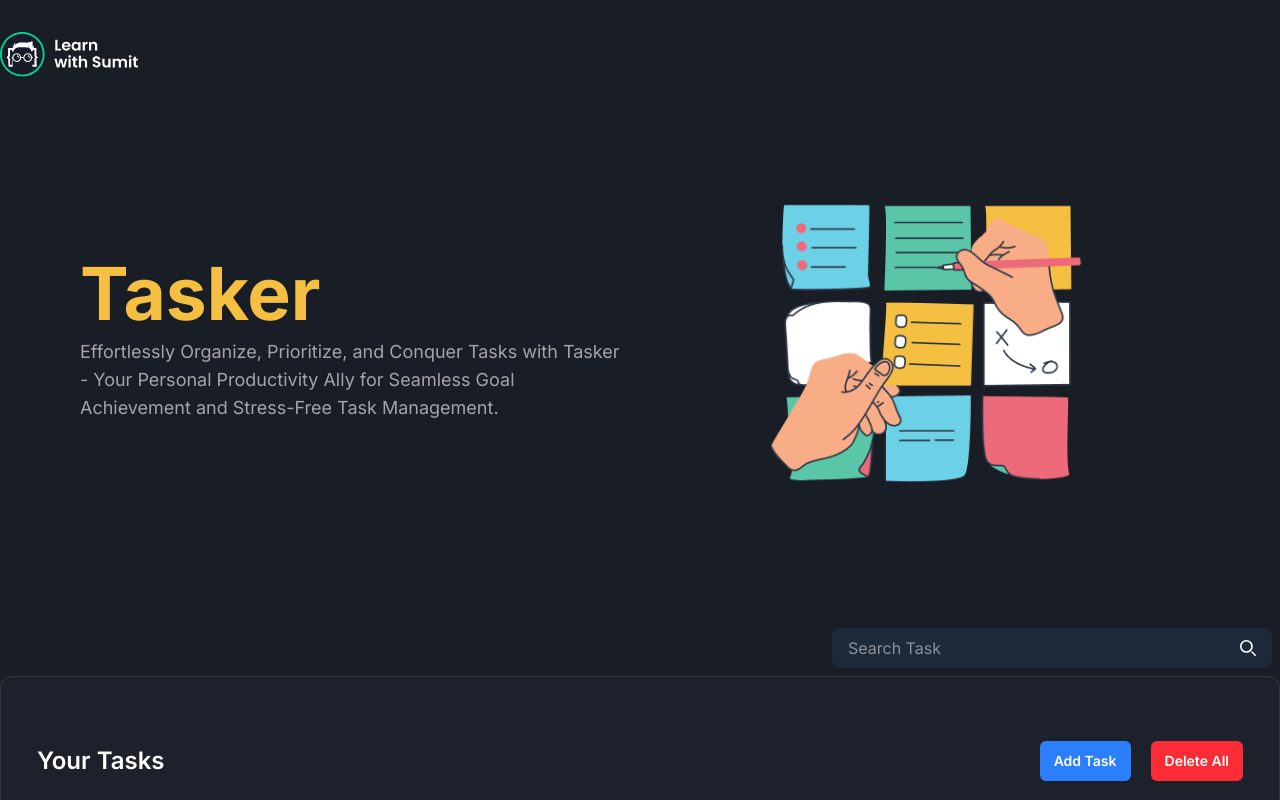
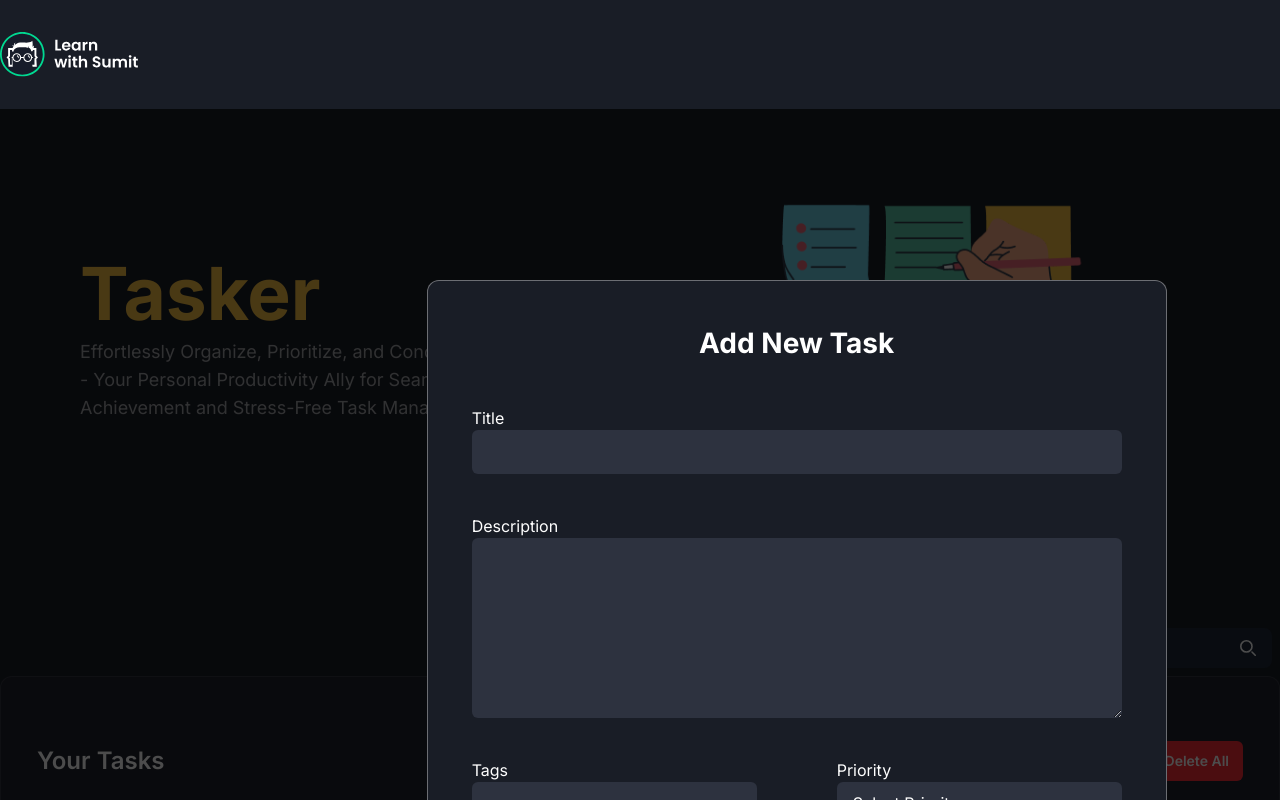
Before and after one commit to rahathossenantor/tasker, a React (Vite) app: page / in a window 1280 px wide. Both pictures are taken after a click on the button "Add Task". Shown: the top 800 px of the page. Built offline with nearby package versions, Linux system fonts and the light colour scheme.

Commit message:
Add a new task feature is completed

```diff
--- a/src/sections/task-board/TaskActions.jsx
+++ b/src/sections/task-board/TaskActions.jsx
@@ -1,9 +1,12 @@
-export default function TaskActions() {
+export default function TaskActions({ onOpenAddTaskModal }) {
     return (
         <div className="mb-14 items-center justify-between sm:flex">
             <h2 className="text-2xl font-semibold max-sm:mb-4">Your Tasks</h2>
             <div className="flex items-center space-x-5">
-                <button className="rounded-md bg-blue-500 px-3.5 py-2.5 text-sm font-semibold cursor-pointer">
+                <button
+                    onClick={onOpenAddTaskModal}
+                    className="rounded-md bg-blue-500 px-3.5 py-2.5 text-sm font-semibold cursor-pointer"
+                >
                     Add Task
                 </button>
                 <button className="rounded-md bg-red-500 px-3.5 py-2.5 text-sm font-semibold cursor-pointer">
--- a/src/sections/task-board/TaskBoard.jsx
+++ b/src/sections/task-board/TaskBoard.jsx
@@ -1,6 +1,7 @@
 import { useState } from "react";
 import TaskActions from "./TaskActions";
 import TaskLists from "./TaskLists";
+import TaskModal from "./TaskModal";
 import TaskSearchBox from "./TaskSearchBox";
 
 const tasksData = [
@@ -43,14 +44,23 @@
 ];
 
 export default function TaskBoard() {
-    const [tasks] = useState(tasksData);
+    const [tasks, setTasks] = useState(tasksData);
+    const [showAddTaskModal, setShowAddTaskModal] = useState(false);
+
+    const handleSaveTask = (newTask) => {
+        setTasks((prevTasks) => [...prevTasks, newTask]);
+        setShowAddTaskModal(false);
+    };
 
     return (
         <section className="mb-20" id="tasks">
+            {showAddTaskModal && <TaskModal onSaveTask={handleSaveTask} />}
             <div className="container m-auto">
                 <TaskSearchBox />
                 <div className="rounded-xl border border-[rgba(206,206,206,0.12)] bg-[#1D212B] px-6 py-8 md:px-9 md:py-16">
-                    <TaskActions />
+                    <TaskActions
+                        onOpenAddTaskModal={() => setShowAddTaskModal(true)}
+                    />
                     <TaskLists tasks={tasks} />
                 </div>
             </div>
--- /dev/null
+++ b/src/sections/task-board/TaskModal.jsx
@@ -0,0 +1,112 @@
+import { useState } from "react";
+
+export default function TaskModal({ onSaveTask }) {
+    const [task, setTask] = useState({
+        title: "",
+        description: "",
+        tags: [],
+        priority: "",
+        isFavorite: false,
+    });
+
+    const handleChange = (e) => {
+        const { name, value } = e.target;
+
+        if (name === "tags") {
+            const tagsArray = value
+                .split(",")
+                .map(
+                    (tag) =>
+                        tag.trim().charAt(0).toUpperCase() + tag.trim().slice(1)
+                );
+
+            setTask((prevTask) => ({
+                ...prevTask,
+                tags: tagsArray,
+            }));
+            return;
+        }
+
+        setTask((prevTask) => ({
+            ...prevTask,
+            [name]: value,
+        }));
+    };
+
+    return (
+        <>
+            <div className="bg-black opacity-70 h-full w-full z-10 absolute top-0 left-0"></div>
+            <form
+                className="mx-auto my-10 w-full max-w-[740px] rounded-xl border border-[#FEFBFB]/[36%] bg-[#191D26] p-9 max-md:px-4 lg:my-20 lg:p-11 z-10 absolute top-1/4 left-1/3"
+                onSubmit={(e) => {
+                    e.preventDefault();
+                    onSaveTask(task);
+                }}
+            >
+                <h2 className="mb-9 text-center text-2xl font-bold text-white lg:mb-11 lg:text-[28px]">
+                    Add New Task
+                </h2>
+                <div className="space-y-9 text-white lg:space-y-10">
+                    <div className="space-y-2 lg:space-y-3">
+                        <label htmlFor="title">Title</label>
+                        <input
+                            className="block w-full rounded-md bg-[#2D323F] px-3 py-2.5"
+                            type="text"
+                            name="title"
+                            id="title"
+                            onChange={handleChange}
+                            required
+                        />
+                    </div>
+                    <div className="space-y-2 lg:space-y-3">
+                        <label htmlFor="description">Description</label>
+                        <textarea
+                            className="block min-h-[120px] w-full rounded-md bg-[#2D323F] px-3 py-2.5 lg:min-h-[180px]"
+                            type="text"
+                            name="description"
+                            id="description"
+                            required
+                            onChange={handleChange}
+                        ></textarea>
+                    </div>
+                    <div className="grid-cols-2 gap-x-4 max-md:space-y-9 md:grid lg:gap-x-10 xl:gap-x-20">
+                        <div className="space-y-2 lg:space-y-3">
+                            <label htmlFor="tags">Tags</label>
+                            <input
+                                className="block w-full rounded-md bg-[#2D323F] px-3 py-2.5"
+                                type="text"
+                                name="tags"
+                                id="tags"
+                                required
+                                onChange={handleChange}
+                            />
+                        </div>
+                        <div className="space-y-2 lg:space-y-3">
+                            <label htmlFor="priority">Priority</label>
+                            <select
+                                className="block w-full cursor-pointer rounded-md bg-[#2D323F] px-3 py-2.5"
+                                name="priority"
+                                id="priority"
+                                onChange={handleChange}
+                                required
+                            >
+                                <option value="">Select Priority</option>
+                                <option value="Low">Low</option>
+                                <option value="Medium">Medium</option>
+                                <option value="High">High</option>
+                            </select>
+                        </div>
+                    </div>
+                </div>
+                <div className="mt-16 flex justify-center lg:mt-20">
+                    <button
+                        type="submit"
+                        className="rounded bg-blue-600 px-4 py-2 text-white transition-all hover:opacity-80 cursor-pointer"
+                    >
+                        Create new Task
+                    </button>
+                </div>
+            </form>
+        </>
+    );
+}
```
